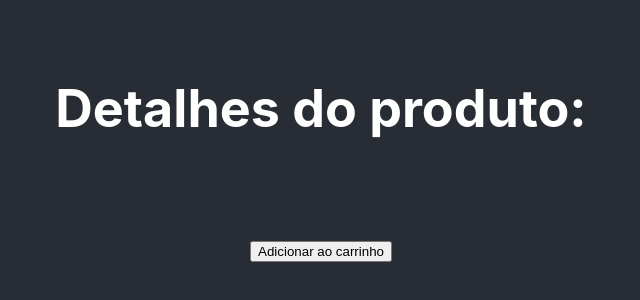
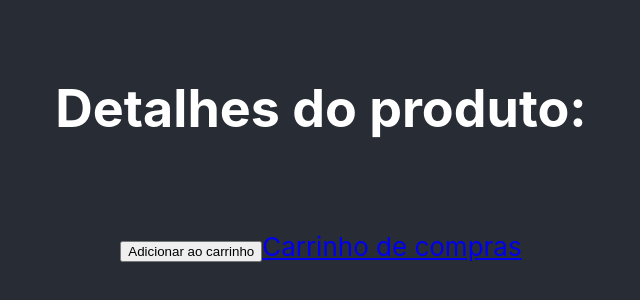
Before and after one commit to luizaogura/luiza-ogura-frontend-online-store, a React (Create React App) app: page /product-card/1 in a window 1280 px wide. Shown: the part 248-548 px from the top of the page, without its empty margins (319-959 px from the left). Built offline with nearby package versions, Linux system fonts and the light colour scheme; no server answers.

Commit message:
req 7 funcionando, mas nao passa notest, mesmo problema do req 6

```diff
--- a/src/pages/ProductCard.jsx
+++ b/src/pages/ProductCard.jsx
@@ -1,5 +1,6 @@
 import React, { Component } from 'react';
 import PropTypes from 'prop-types';
+import { Link } from 'react-router-dom';
 import { getProductById } from '../services/api';
 
 export default class ProductCard extends Component {
@@ -33,10 +34,12 @@ export default class ProductCard extends Component {
           <p>{productArray.id}</p>
           <button
             type="submit"
-            data-testid="shopping-cart-button"
           >
             Adicionar ao carrinho
           </button>
+          <Link data-testid="shopping-cart-button" to="/cart">
+            Carrinho de compras
+          </Link>
         </div>
       </div>
     );
```
